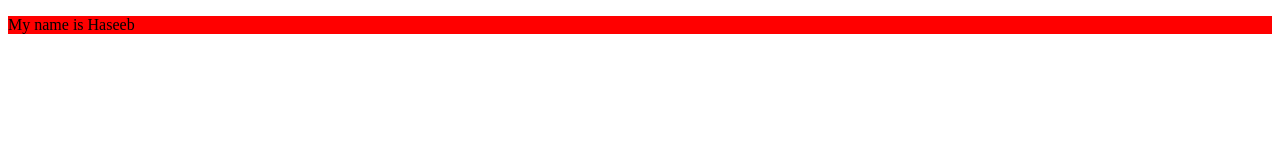
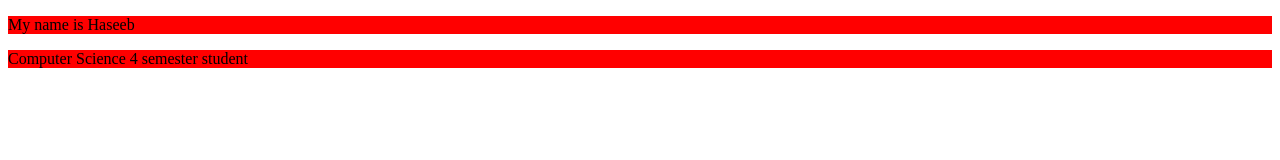
Before and after one commit to haseeb9678/localRep, a plain HTML site: page index.html in a window 1280 px wide. Drawn offline with Linux system fonts and the light colour scheme.

Commit message:
Add the sem info

```diff
--- a/index.html
+++ b/index.html
@@ -10,6 +10,7 @@
 
 <body>
     <p>My name is Haseeb</p>
+    <p>Computer Science 4 semester student</p>
 </body>
 
 </html>
```
